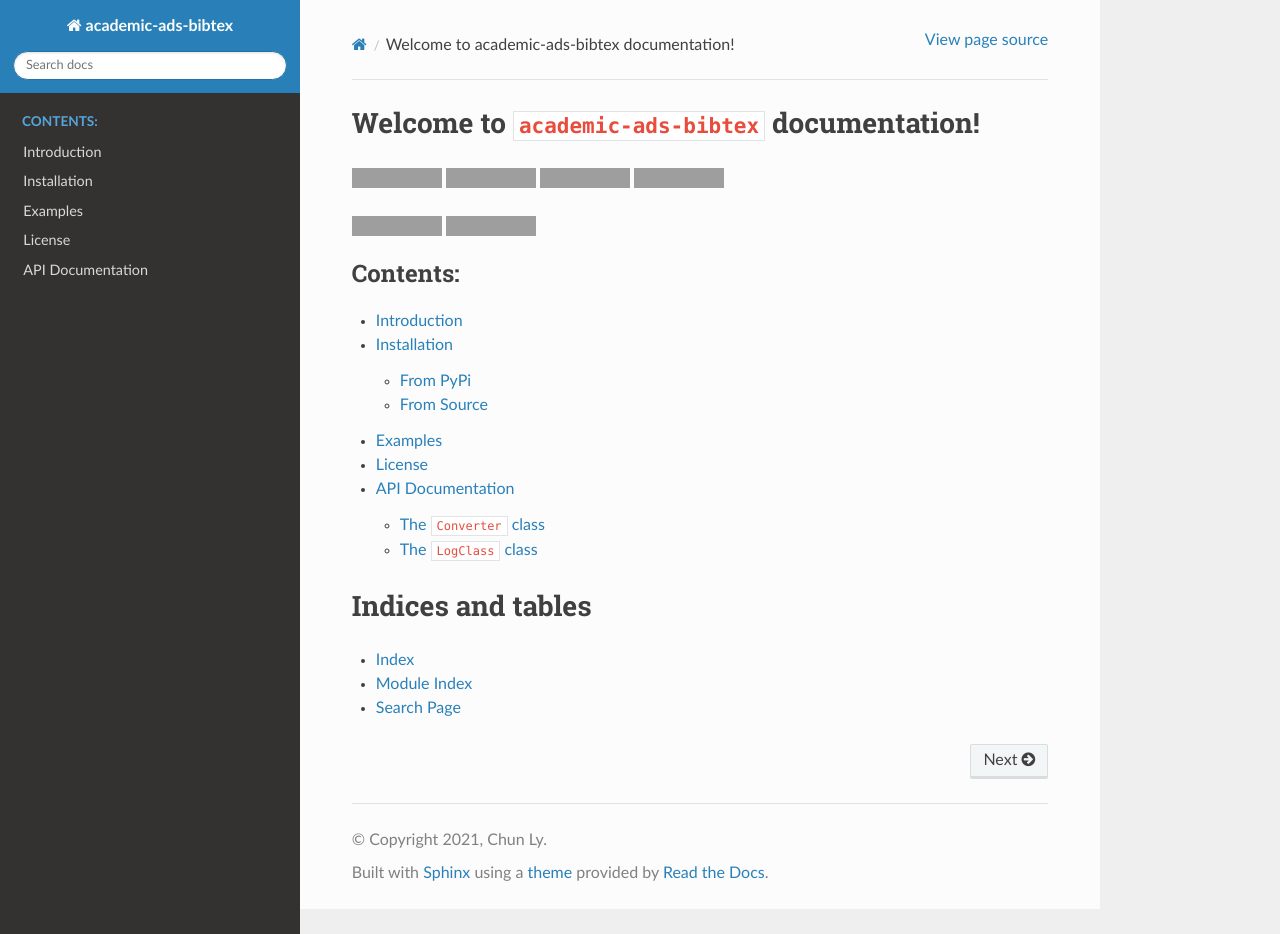
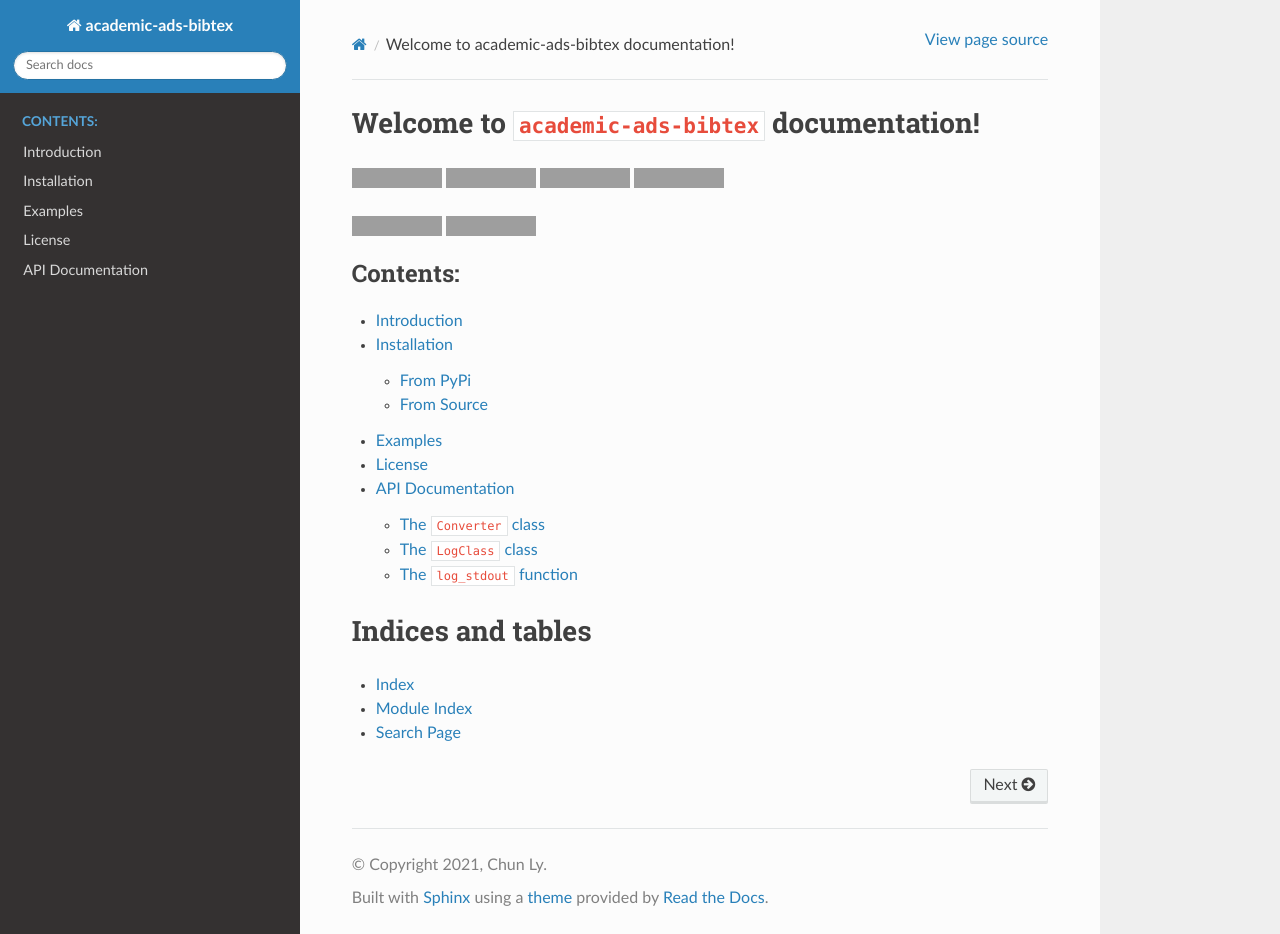
Before and after one commit to astrochun/academic-ads-bibtex, a Sphinx documentation site: the page built from docs/source/index.rst, in a window 1280 px wide and 934 px high, cut to the strip 0-934 px from the top of the window. Built offline with Sphinx 7.4.7 and the Read the Docs theme 2.0.0, drawn with Linux system fonts in a browser that asks for light colours; grey boxes are pictures that could not be loaded.

Commit message:
Add log_stdout to docs

```diff
--- a/docs/source/academic_ads_bibtex.rst
+++ b/docs/source/academic_ads_bibtex.rst
@@ -32,3 +32,8 @@
    :members:
    :undoc-members:
    :show-inheritance:
+
+The ``log_stdout`` function
+---------------------------
+
+.. autofunction:: academic_ads_bibtex.logger.log_stdout
```
